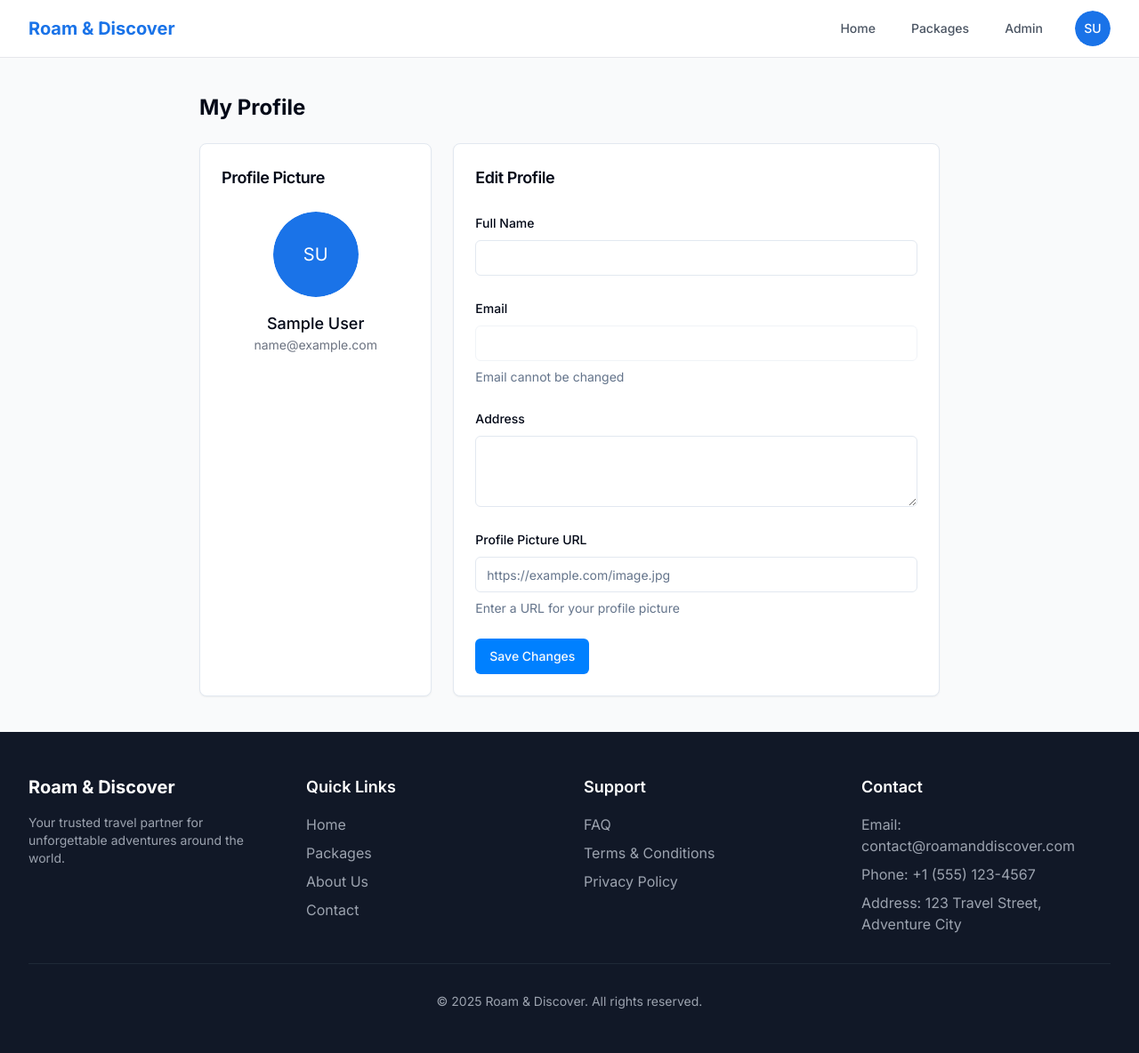
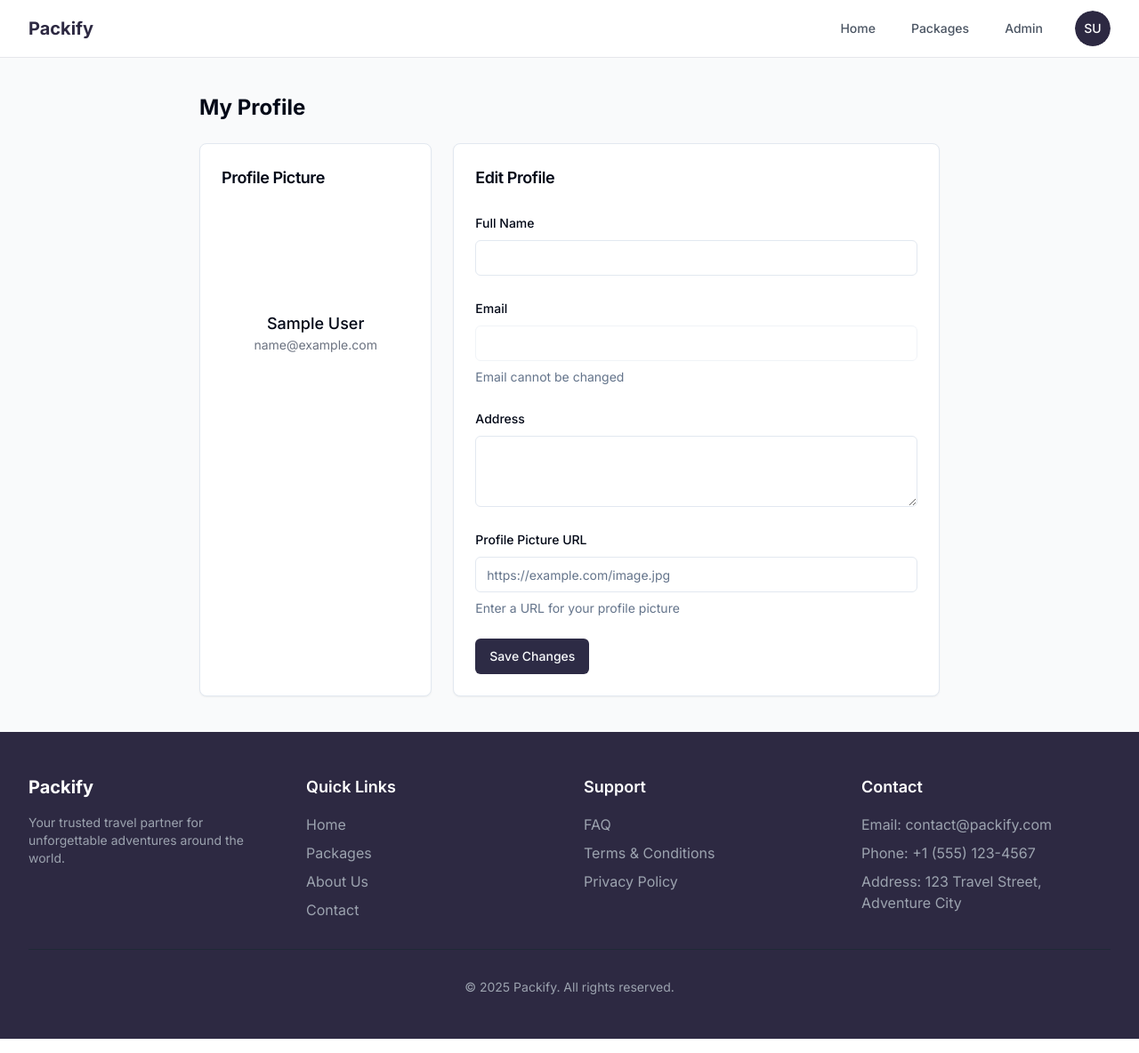
Before and after one commit to Harisankar705/packify-frontend, a React (Vite) app: page /profile in a window 1280 px wide. Shown: the whole page at 89% size. Built offline with nearby package versions, Linux system fonts and the light colour scheme; sample sign-in values are in the browser's storage.

Commit message:
Rename project to Packify
Update project name and color scheme.

```diff
--- a/index.html
+++ b/index.html
@@ -1,13 +1,14 @@
+
 <!DOCTYPE html>
 <html lang="en">
   <head>
     <meta charset="UTF-8" />
     <meta name="viewport" content="width=device-width, initial-scale=1.0" />
-    <title>roam-and-discover-trips</title>
+    <title>Packify - Travel Package Booking</title>
     <meta name="description" content="Lovable Generated Project" />
     <meta name="author" content="Lovable" />
 
-    <meta property="og:title" content="roam-and-discover-trips" />
+    <meta property="og:title" content="Packify - Travel Package Booking" />
     <meta property="og:description" content="Lovable Generated Project" />
     <meta property="og:type" content="website" />
     <meta property="og:image" content="https://lovable.dev/opengraph-image-p98pqg.png" />
--- a/src/components/shared/Footer.tsx
+++ b/src/components/shared/Footer.tsx
@@ -4,11 +4,11 @@ import { Link } from 'react-router-dom';
 
 const Footer = () => {
   return (
-    <footer className="bg-gray-900 text-white py-12">
+    <footer className="bg-[#2D2942] text-white py-12">
       <div className="max-w-7xl mx-auto px-4 sm:px-6 lg:px-8">
         <div className="grid grid-cols-1 md:grid-cols-4 gap-8">
           <div>
-            <h2 className="text-xl font-bold mb-4">Roam & Discover</h2>
+            <h2 className="text-xl font-bold mb-4">Packify</h2>
             <p className="text-gray-400 text-sm">
               Your trusted travel partner for unforgettable adventures around the world.
             </p>
@@ -17,22 +17,22 @@ const Footer = () => {
             <h3 className="text-lg font-semibold mb-4">Quick Links</h3>
             <ul className="space-y-2 text-gray-400">
               <li>
-                <Link to="/" className="hover:text-white">
+                <Link to="/" className="hover:text-[#FFC344]">
                   Home
                 </Link>
               </li>
               <li>
-                <Link to="/packages" className="hover:text-white">
+                <Link to="/packages" className="hover:text-[#FFC344]">
                   Packages
                 </Link>
               </li>
               <li>
-                <Link to="/about" className="hover:text-white">
+                <Link to="/about" className="hover:text-[#FFC344]">
                   About Us
                 </Link>
               </li>
               <li>
-                <Link to="/contact" className="hover:text-white">
+                <Link to="/contact" className="hover:text-[#FFC344]">
                   Contact
                 </Link>
               </li>
@@ -42,17 +42,17 @@ const Footer = () => {
             <h3 className="text-lg font-semibold mb-4">Support</h3>
             <ul className="space-y-2 text-gray-400">
               <li>
-                <Link to="/faq" className="hover:text-white">
+                <Link to="/faq" className="hover:text-[#FFC344]">
                   FAQ
                 </Link>
               </li>
               <li>
-                <Link to="/terms" className="hover:text-white">
+                <Link to="/terms" className="hover:text-[#FFC344]">
                   Terms & Conditions
                 </Link>
               </li>
               <li>
-                <Link to="/privacy" className="hover:text-white">
+                <Link to="/privacy" className="hover:text-[#FFC344]">
                   Privacy Policy
                 </Link>
               </li>
@@ -61,14 +61,14 @@ const Footer = () => {
           <div>
             <h3 className="text-lg font-semibold mb-4">Contact</h3>
             <ul className="space-y-2 text-gray-400">
-              <li>Email: contact@roamanddiscover.com</li>
+              <li>Email: contact@packify.com</li>
               <li>Phone: +1 (555) 123-4567</li>
               <li>Address: 123 Travel Street, Adventure City</li>
             </ul>
           </div>
         </div>
         <div className="mt-8 pt-8 border-t border-gray-800 text-center text-gray-400 text-sm">
-          <p>&copy; {new Date().getFullYear()} Roam & Discover. All rights reserved.</p>
+          <p>&copy; {new Date().getFullYear()} Packify. All rights reserved.</p>
         </div>
       </div>
     </footer>
--- a/src/components/shared/Navbar.tsx
+++ b/src/components/shared/Navbar.tsx
@@ -31,7 +31,7 @@ const Navbar = () => {
         <div className="flex justify-between h-16">
           <div className="flex-shrink-0 flex items-center">
             <Link to="/" className="flex items-center">
-              <span className="text-travel-blue text-xl font-bold">Roam & Discover</span>
+              <span className="text-[#2D2942] font-bold text-xl">Packify</span>
             </Link>
           </div>
 
@@ -41,8 +41,8 @@ const Navbar = () => {
                 to="/"
                 className={`px-3 py-2 rounded-md text-sm font-medium ${
                   location.pathname === '/'
-                    ? 'text-travel-blue'
-                    : 'text-gray-600 hover:text-travel-blue'
+                    ? 'text-[#F83A26]'
+                    : 'text-gray-600 hover:text-[#F83A26]'
                 }`}
               >
                 Home
@@ -51,8 +51,8 @@ const Navbar = () => {
                 to="/packages"
                 className={`px-3 py-2 rounded-md text-sm font-medium ${
                   location.pathname === '/packages'
-                    ? 'text-travel-blue'
-                    : 'text-gray-600 hover:text-travel-blue'
+                    ? 'text-[#F83A26]'
+                    : 'text-gray-600 hover:text-[#F83A26]'
                 }`}
               >
                 Packages
@@ -62,8 +62,8 @@ const Navbar = () => {
                   to="/admin"
                   className={`px-3 py-2 rounded-md text-sm font-medium ${
                     location.pathname.startsWith('/admin')
-                      ? 'text-travel-blue'
-                      : 'text-gray-600 hover:text-travel-blue'
+                      ? 'text-[#F83A26]'
+                      : 'text-gray-600 hover:text-[#F83A26]'
                   }`}
                 >
                   Admin
@@ -80,7 +80,7 @@ const Navbar = () => {
                         {user?.profilePic ? (
                           <AvatarImage src={user.profilePic} alt={user.name} />
                         ) : null}
-                        <AvatarFallback className="bg-travel-blue text-white">
+                        <AvatarFallback className="bg-[#2D2942] text-white">
                           {user?.name ? getInitials(user.name) : <User className="h-4 w-4" />}
                         </AvatarFallback>
                       </Avatar>
@@ -110,7 +110,7 @@ const Navbar = () => {
                   <Button variant="outline" asChild>
                     <Link to="/login">Login</Link>
                   </Button>
-                  <Button asChild>
+                  <Button className="bg-[#F83A26] hover:bg-[#F83A26]/90" asChild>
                     <Link to="/register">Register</Link>
                   </Button>
                 </div>
--- a/src/index.css
+++ b/src/index.css
@@ -16,10 +16,10 @@
     --popover: 0 0% 100%;
     --popover-foreground: 222.2 84% 4.9%;
 
-    --primary: 210 100% 50%;
+    --primary: 245 23% 22%; /* #2D2942 */
     --primary-foreground: 210 40% 98%;
 
-    --secondary: 180 100% 37%;
+    --secondary: 25 100% 58%; /* #FFC344 */
     --secondary-foreground: 222.2 47.4% 11.2%;
 
     --muted: 210 40% 96.1%;
@@ -28,7 +28,7 @@
     --accent: 210 40% 96.1%;
     --accent-foreground: 222.2 47.4% 11.2%;
 
-    --destructive: 0 84.2% 60.2%;
+    --destructive: 0 84.2% 60.2%; /* #F83A26 */
     --destructive-foreground: 210 40% 98%;
 
     --border: 214.3 31.8% 91.4%;
@@ -39,7 +39,7 @@
 
     --sidebar-background: 0 0% 98%;
     --sidebar-foreground: 240 5.3% 26.1%;
-    --sidebar-primary: 240 5.9% 10%;
+    --sidebar-primary: 245 23% 22%; /* #2D2942 */
     --sidebar-primary-foreground: 0 0% 98%;
     --sidebar-accent: 240 4.8% 95.9%;
     --sidebar-accent-foreground: 240 5.9% 10%;
@@ -57,10 +57,10 @@
     --popover: 222.2 84% 4.9%;
     --popover-foreground: 210 40% 98%;
 
-    --primary: 210 100% 50%;
+    --primary: 245 23% 22%; /* #2D2942 */
     --primary-foreground: 222.2 47.4% 11.2%;
 
-    --secondary: 180 100% 37%;
+    --secondary: 25 100% 58%; /* #FFC344 */
     --secondary-foreground: 210 40% 98%;
 
     --muted: 217.2 32.6% 17.5%;
@@ -69,7 +69,7 @@
     --accent: 217.2 32.6% 17.5%;
     --accent-foreground: 210 40% 98%;
 
-    --destructive: 0 62.8% 30.6%;
+    --destructive: 0 84.2% 60.2%; /* #F83A26 */
     --destructive-foreground: 210 40% 98%;
 
     --border: 217.2 32.6% 17.5%;
@@ -78,7 +78,7 @@
 
     --sidebar-background: 240 5.9% 10%;
     --sidebar-foreground: 240 4.8% 95.9%;
-    --sidebar-primary: 224.3 76.3% 48%;
+    --sidebar-primary: 245 23% 22%; /* #2D2942 */
     --sidebar-primary-foreground: 0 0% 100%;
     --sidebar-accent: 240 3.7% 15.9%;
     --sidebar-accent-foreground: 240 4.8% 95.9%;
@@ -99,7 +99,7 @@
 }
 
 .hero-gradient {
-  background: linear-gradient(135deg, rgba(26, 115, 232, 0.9), rgba(0, 191, 165, 0.8));
+  background: linear-gradient(135deg, rgba(45, 41, 66, 0.9), rgba(248, 58, 38, 0.8));
 }
 
 .card-hover {
@@ -121,10 +121,10 @@
 }
 
 ::-webkit-scrollbar-thumb {
-  background: #1A73E8;
+  background: #2D2942;
   border-radius: 5px;
 }
 
 ::-webkit-scrollbar-thumb:hover {
-  background: #0056b3;
+  background: #252236;
 }
--- a/src/pages/Admin/AdminLayout.tsx
+++ b/src/pages/Admin/AdminLayout.tsx
@@ -25,7 +25,7 @@ const AdminLayout = () => {
               {/* Sidebar */}
               <div className="lg:col-span-1">
                 <div className="bg-white shadow rounded-lg p-4 sticky top-24">
-                  <h2 className="text-xl font-bold mb-4 px-3">Admin</h2>
+                  <h2 className="text-xl font-bold mb-4 px-3 text-[#2D2942]">Admin</h2>
                   <nav className="space-y-1">
                     {navLinks.map((link) => (
                       <NavLink
@@ -36,7 +36,7 @@ const AdminLayout = () => {
                           cn(
                             "flex items-center px-3 py-2 rounded-md text-sm font-medium",
                             isActive
-                              ? "bg-travel-blue text-white"
+                              ? "bg-[#2D2942] text-white"
                               : "text-gray-700 hover:bg-gray-100"
                           )
                         }
--- a/tailwind.config.ts
+++ b/tailwind.config.ts
@@ -63,10 +63,10 @@ export default {
 					border: 'hsl(var(--sidebar-border))',
 					ring: 'hsl(var(--sidebar-ring))'
 				},
-				travel: {
-					'blue-light': '#4285F4',
-					'blue': '#1A73E8',
-					'teal': '#00BFA5',
+				packify: {
+					'purple': '#2D2942',
+					'red': '#F83A26',
+					'yellow': '#FFC344',
 				}
 			},
 			borderRadius: {
```
Also changed, not shown: src/pages/Index.tsx (+5 -5 lines).
